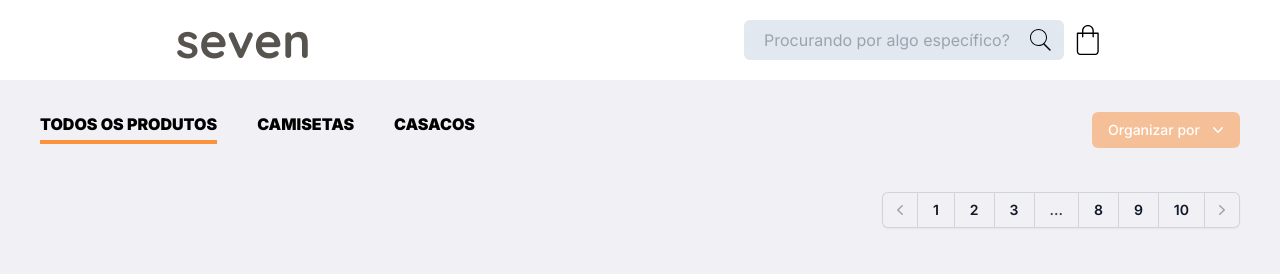
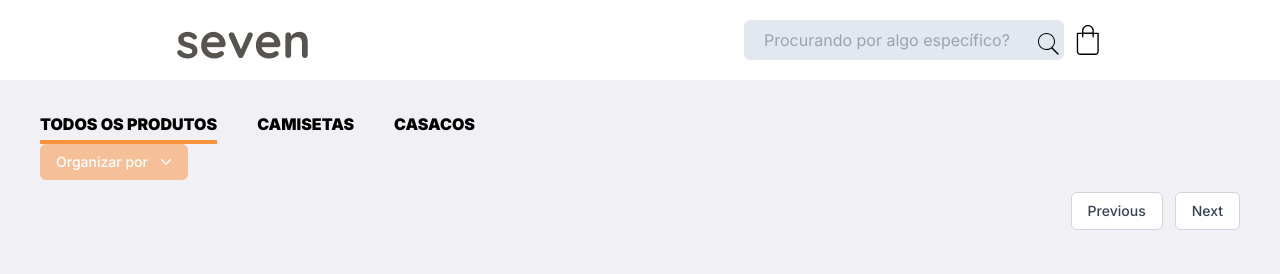
Before and after one commit to Vitor-dsv/ecommerce-shop, a Next.js app: page / in a window 1280 px wide. Shown: the top 274 px of the page. Built offline with nearby package versions, Linux system fonts and the light colour scheme; grey boxes are pictures that could not be loaded.

Commit message:
Finalizando a paginação e ajustando o Header no mobile.

```diff
--- a/src/components/Header/HeaderEnd/index.tsx
+++ b/src/components/Header/HeaderEnd/index.tsx
@@ -3,10 +3,13 @@ import IconSearch from "@/shared/Icons/search"
 import Input from "@/shared/Input"
 
 const HeaderEnd = () => (
-    <div className="w-1/2 flex justify-end items-center relative">
-        <Input className="bg-slate-200 w-80 h-4 rounded-md p-5 text-black mr-2" placeholder="Procurando por algo específico?" />
-        <IconSearch className="w-8 absolute right-12" />
-        <IconBag className="w-8" />
+    <div className="w-1/2 flex justify-end items-center md:static md:p-0 md:m-0 md:mt-8 md:w-full md:justify-center">
+        <div className="flex justify-end">
+            <Input className="w-80 bg-slate-200 h-4 rounded-md p-5 text-black mr-2" placeholder="Procurando por algo específico?" />
+            <IconSearch className="w-12 absolute h-10 pt-2" />
+        </div>
+
+        <IconBag className="w-8 h-8" />
     </div>
 )
 
--- a/src/components/Header/HeaderStart/index.tsx
+++ b/src/components/Header/HeaderStart/index.tsx
@@ -1,5 +1,5 @@
 const HeaderStart = () => (
-    <div className="w-1/2 flex items-center">
+    <div className="w-1/2 flex items-center md:items-baseline md:w-full md:justify-center">
         <h1 className="font-quick font-black not-italic text-stone-600 text-5xl">seven</h1>
     </div>
 )
--- a/src/components/Header/index.tsx
+++ b/src/components/Header/index.tsx
@@ -2,7 +2,7 @@ import HeaderEnd from "./HeaderEnd"
 import HeaderStart from "./HeaderStart"
 
 const Header = () => (
-    <header className="bg-white h-20 pl-44 pr-44 flex w-full items-center">
+    <header className="bg-white h-20 pl-44 pr-44 flex flex-row w-full items-center md:flex-col md:h-40 md:px-0 md:py-0 md:justify-center">
         <HeaderStart />
         <HeaderEnd />
     </header>
--- a/src/components/ProductListing/OrderCard/index.tsx
+++ b/src/components/ProductListing/OrderCard/index.tsx
@@ -32,12 +32,12 @@ const options = [
 
 const OrderCard = () => (
     <>
-        <div className='mt-8 mb-8 ml-10 mr-10 h-12 flex justify-between'>
+        <div className='mt-8 mb-8 ml-10 mr-10 h-12 md:flex lg:flex md:flex-col justify-between md:m-4 md:h-20 md:gap-4'>
             <Categories oderCategories={categories} />
             <Dropdown className="z-50" options={options} />
         </div>
         <div className='m-0 p-0 mr-10 flex justify-end'>
-            <Pagination />
+            <Pagination activePage={1} quantityPage={6} />
         </div>
     </>
 )
--- a/src/components/ProductListing/index.tsx
+++ b/src/components/ProductListing/index.tsx
@@ -2,12 +2,16 @@ import data from './preview-data.json';
 
 import GroupCard, { ICard } from "./GroupCard";
 import OrderCard from './OrderCard';
+import Pagination from '@/shared/Pagination';
 
 const ProductListining = () => {
     return (
         <>
             <OrderCard />
             <GroupCard cards={(data.objetos as ICard[])} />
+            <div className='m-0 p-0 mr-10 mb-3 flex justify-end'>
+                <Pagination activePage={1} quantityPage={6} />
+            </div>
         </>
     )
 }
--- a/src/shared/Pagination/index.tsx
+++ b/src/shared/Pagination/index.tsx
@@ -1,6 +1,22 @@
 import { ChevronLeftIcon, ChevronRightIcon } from '@heroicons/react/20/solid'
+import { useMemo } from 'react'
 
-const Pagination = () => {
+interface Props {
+    quantityPage: number
+    activePage: number
+}
+
+const Pagination = ({ quantityPage, activePage }: Props) => {
+
+    const getPages = (): string[] => {
+        let pages: string[] = [];
+
+        for (let index = 0; index < quantityPage; index++)
+            pages.push((index + 1).toString());
+
+        return pages;
+    }
+
     return (
         <div className="flex items-center justify-between">
             <div className="flex flex-1 justify-between sm:hidden">
@@ -27,46 +43,16 @@ const Pagination = () => {
                             <span className="sr-only">Previous</span>
                             <ChevronLeftIcon className="h-5 w-5" aria-hidden="true" />
                         </a>
-                        <a
-                            href="#"
-                            aria-current="page"
-                            className="relative z-10 inline-flex items-center px-4 py-2 text-sm font-semibold text-gray-900 ring-1 ring-inset ring-gray-300 focus:z-20 focus-visible:outline focus-visible:outline-2 focus-visible:outline-offset-2 focus-visible:outline-indigo-600"
-                        >
-                            1
-                        </a>
-                        <a
-                            href="#"
-                            className="relative inline-flex items-center px-4 py-2 text-sm font-semibold text-gray-900 ring-1 ring-inset ring-gray-300 hover:bg-gray-50 focus:z-20 focus:outline-offset-0"
-                        >
-                            2
-                        </a>
-                        <a
-                            href="#"
-                            className="relative hidden items-center px-4 py-2 text-sm font-semibold text-gray-900 ring-1 ring-inset ring-gray-300 hover:bg-gray-50 focus:z-20 focus:outline-offset-0 md:inline-flex"
-                        >
-                            3
-                        </a>
-                        <span className="relative inline-flex items-center px-4 py-2 text-sm font-semibold text-gray-700 ring-1 ring-inset ring-gray-300 focus:outline-offset-0">
-                            ...
-                        </span>
-                        <a
-                            href="#"
-                            className="relative hidden items-center px-4 py-2 text-sm font-semibold text-gray-900 ring-1 ring-inset ring-gray-300 hover:bg-gray-50 focus:z-20 focus:outline-offset-0 md:inline-flex"
-                        >
-                            8
-                        </a>
-                        <a
-                            href="#"
-                            className="relative inline-flex items-center px-4 py-2 text-sm font-semibold text-gray-900 ring-1 ring-inset ring-gray-300 hover:bg-gray-50 focus:z-20 focus:outline-offset-0"
-                        >
-                            9
-                        </a>
-                        <a
-                            href="#"
-                            className="relative inline-flex items-center px-4 py-2 text-sm font-semibold text-gray-900 ring-1 ring-inset ring-gray-300 hover:bg-gray-50 focus:z-20 focus:outline-offset-0"
-                        >
-                            10
-                        </a>
+                        {getPages().map((pageNumber, index) => (
+                            <a
+                                key={`page-${index}`}
+                                href="#"
+                                aria-current="page"
+                                className={`relative z-10 inline-flex items-center px-4 py-2 text-sm font-semibold text-gray-900 ring-1 ring-inset ring-gray-300 focus:z-20 focus-visible:outline focus-visible:outline-2 focus-visible:outline-offset-2 focus-visible:outline-indigo-600 ${pageNumber === activePage.toString() ? 'bg-orange-400' : ''}`}
+                            >
+                                {pageNumber}
+                            </a>
+                        ))}
                         <a
                             href="#"
                             className="relative inline-flex items-center rounded-r-md px-2 py-2 text-gray-400 ring-1 ring-inset ring-gray-300 hover:bg-gray-50 focus:z-20 focus:outline-offset-0"
--- a/tailwind.config.js
+++ b/tailwind.config.js
@@ -17,6 +17,11 @@ module.exports = {
     fontFamily: {
       quick: ['Quicksand'],
     },
+    screens: {
+      'md': {
+        'max': '767px'
+      }
+    }
   },
   plugins: [],
 }
```
